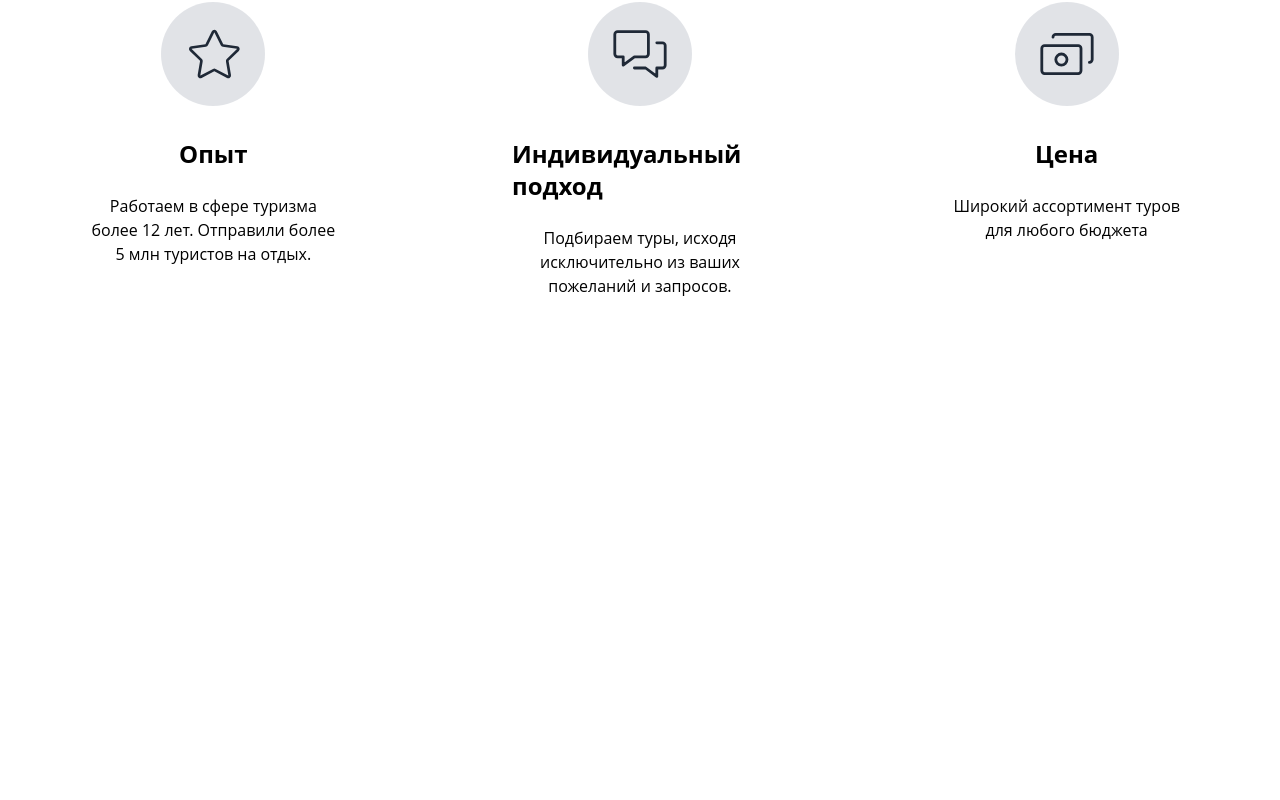
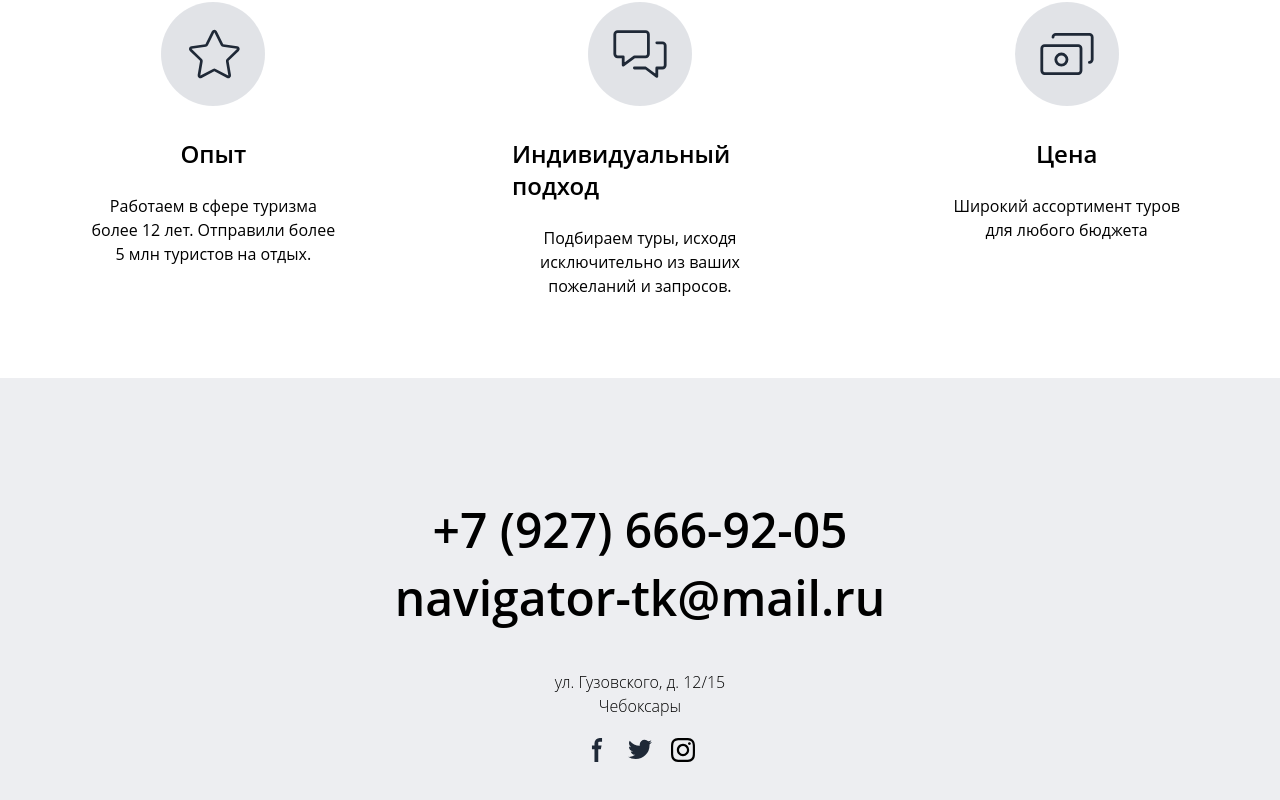
Before and after one commit to Voolshara/timofey-tilda, a React (Create React App) app: page / in a window 1280 px wide. Shown: the part 1886-2686 px from the top of the page. Before the commit the page ends 2264 px from the top, so only its background shows below. Built offline with nearby package versions, Linux system fonts and the light colour scheme.

Commit message:
add contacts block

```diff
--- a/src/App.tsx
+++ b/src/App.tsx
@@ -5,6 +5,7 @@ import HelloBlock from "./components/HelloBlock";
 import About from "./components/About";
 import Directions from "./components/Directions";
 import Advantage from "./components/Advantage";
+import Contacts from "./components/Contacts";
 
 function App() {
   return (
@@ -13,6 +14,7 @@ function App() {
       <About />
       <Directions />
       <Advantage />
+      <Contacts />
     </div>
   );
 }
--- a/src/components/Advantage.tsx
+++ b/src/components/Advantage.tsx
@@ -78,7 +78,7 @@ const AdvantagesBlock: FC = () => {
             <div className="bg-gray-400 bg-opacity-30 m-5 p-4 rounded-icon-circle  border-gray-600">
               {el.icon}
             </div>
-            <p className="text-2xl font-bold mt-3 mb-6">{el.name}</p>
+            <p className="text-2xl font-semibold mt-3 mb-6">{el.name}</p>
             <p className="text-center">{el.desc}</p>
           </div>
         ))}
--- /dev/null
+++ b/src/components/Contacts.tsx
@@ -0,0 +1,53 @@
+import React, { FC } from "react";
+import { observer } from "mobx-react-lite";
+
+const ContactsBlock: FC = () => {
+  return (
+    <div className="flex items-center justify-center flex-col bg-gray-300 bg-opacity-40 pt-32 pb-32 w-full">
+      <p className="font-semibold mb-5 text-5xl">+7 (927) 666-92-05</p>
+      <p className="font-semibold mb-12 text-5xl">navigator-tk@mail.ru</p>
+      <p className="font-light">ул. Гузовского, д. 12/15</p>
+      <p className="font-light">Чебоксары</p>
+      <div className="flex justify-around w-32 mt-5">
+        <svg
+          className="w-6 h-6 text-gray-800 dark:text-white"
+          aria-hidden="true"
+          xmlns="http://www.w3.org/2000/svg"
+          fill="currentColor"
+          viewBox="0 0 8 19"
+        >
+          <path
+            fill-rule="evenodd"
+            d="M6.135 3H8V0H6.135a4.147 4.147 0 0 0-4.142 4.142V6H0v3h2v9.938h3V9h2.021l.592-3H5V3.591A.6.6 0 0 1 5.592 3h.543Z"
+            clip-rule="evenodd"
+          />
+        </svg>
+
+        <svg
+          className="w-6 h-6 text-gray-800 dark:text-white"
+          aria-hidden="true"
+          xmlns="http://www.w3.org/2000/svg"
+          fill="currentColor"
+          viewBox="0 0 20 17"
+        >
+          <path
+            fill-rule="evenodd"
+            d="M20 1.892a8.178 8.178 0 0 1-2.355.635 4.074 4.074 0 0 0 1.8-2.235 8.344 8.344 0 0 1-2.605.98A4.13 4.13 0 0 0 13.85 0a4.068 4.068 0 0 0-4.1 4.038 4 4 0 0 0 .105.919A11.705 11.705 0 0 1 1.4.734a4.006 4.006 0 0 0 1.268 5.392 4.165 4.165 0 0 1-1.859-.5v.05A4.057 4.057 0 0 0 4.1 9.635a4.19 4.19 0 0 1-1.856.07 4.108 4.108 0 0 0 3.831 2.807A8.36 8.36 0 0 1 0 14.184 11.732 11.732 0 0 0 6.291 16 11.502 11.502 0 0 0 17.964 4.5c0-.177 0-.35-.012-.523A8.143 8.143 0 0 0 20 1.892Z"
+            clip-rule="evenodd"
+          />
+        </svg>
+
+        <svg
+          xmlns="http://www.w3.org/2000/svg"
+          width="24"
+          height="24"
+          viewBox="0 0 24 24"
+        >
+          <path d="M12 2.163c3.204 0 3.584.012 4.85.07 3.252.148 4.771 1.691 4.919 4.919.058 1.265.069 1.645.069 4.849 0 3.205-.012 3.584-.069 4.849-.149 3.225-1.664 4.771-4.919 4.919-1.266.058-1.644.07-4.85.07-3.204 0-3.584-.012-4.849-.07-3.26-.149-4.771-1.699-4.919-4.92-.058-1.265-.07-1.644-.07-4.849 0-3.204.013-3.583.07-4.849.149-3.227 1.664-4.771 4.919-4.919 1.266-.057 1.645-.069 4.849-.069zm0-2.163c-3.259 0-3.667.014-4.947.072-4.358.2-6.78 2.618-6.98 6.98-.059 1.281-.073 1.689-.073 4.948 0 3.259.014 3.668.072 4.948.2 4.358 2.618 6.78 6.98 6.98 1.281.058 1.689.072 4.948.072 3.259 0 3.668-.014 4.948-.072 4.354-.2 6.782-2.618 6.979-6.98.059-1.28.073-1.689.073-4.948 0-3.259-.014-3.667-.072-4.947-.196-4.354-2.617-6.78-6.979-6.98-1.281-.059-1.69-.073-4.949-.073zm0 5.838c-3.403 0-6.162 2.759-6.162 6.162s2.759 6.163 6.162 6.163 6.162-2.759 6.162-6.163c0-3.403-2.759-6.162-6.162-6.162zm0 10.162c-2.209 0-4-1.79-4-4 0-2.209 1.791-4 4-4s4 1.791 4 4c0 2.21-1.791 4-4 4zm6.406-11.845c-.796 0-1.441.645-1.441 1.44s.645 1.44 1.441 1.44c.795 0 1.439-.645 1.439-1.44s-.644-1.44-1.439-1.44z" />
+        </svg>
+      </div>
+    </div>
+  );
+};
+
+export default observer(ContactsBlock);
```
